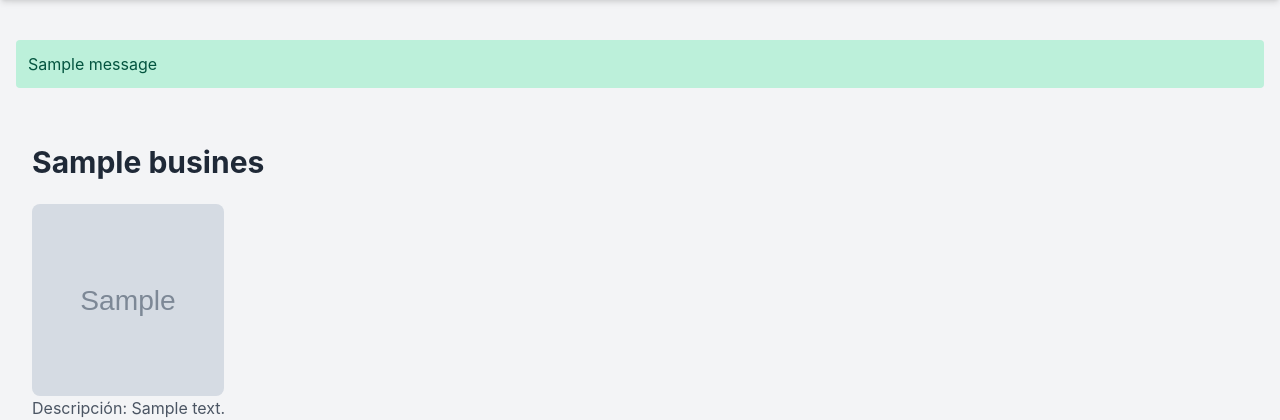
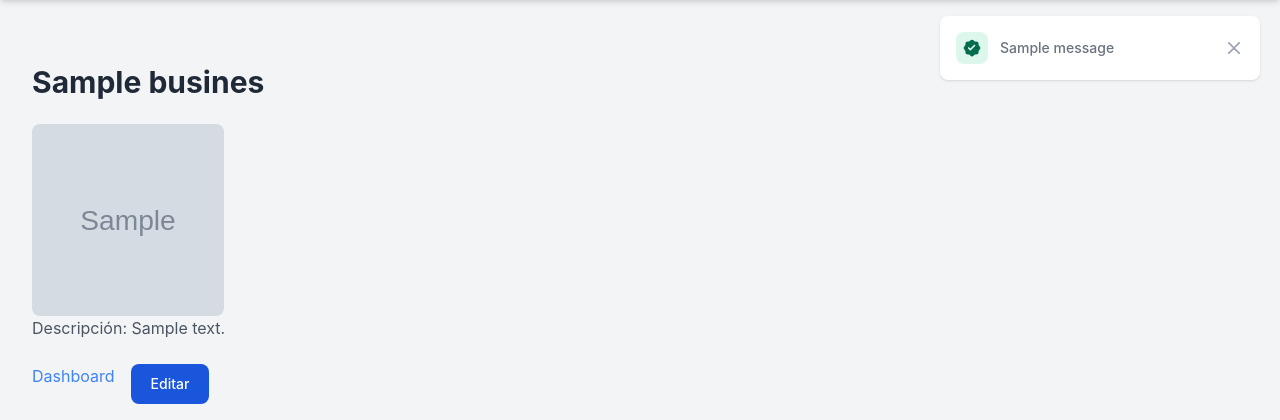
Before and after one commit to jravalug/salemanager, a Flask app: page /business/1 in a window 1280 px wide. Shown: the part 64-484 px from the top of the page. Run offline with Flask 2, Linux system fonts and the light colour scheme; tables that the repository leaves empty hold one stand-in row (values such as "Sample post"); grey boxes marked "Sample" are stand-in pictures; one stand-in notice (Sample message) is shown; style sheets or scripts are compiled from the project's sources; some libraries are stand-ins or nearby versions.

Commit message:
use toast for messages

```diff
--- a/app/templates/base.html
+++ b/app/templates/base.html
@@ -133,15 +133,123 @@
       <!-- Mensajes flash -->
       {% with messages = get_flashed_messages(with_categories=true) %}
         {% if messages %}
-          <div class="mb-8">
-            {% for category, message in messages %}
+          {% for category, message in messages %}
+            <!-- Componente Toast de Flowbite -->
+            <div
+              id="toast-{{ category }}"
+              class="fixed top-20 right-5 flex items-center w-full max-w-xs p-4 mb-4 text-gray-500 bg-white rounded-lg shadow-sm dark:text-gray-400 dark:bg-gray-800"
+              role="alert"
+            >
+              <!-- Icon -->
               <div
-                class="p-3 rounded-sm {{ 'bg-green-200 text-green-800' if category == 'success' else 'bg-red-200 text-red-800' }} dark:bg-green-800 dark:text-white"
+                class="inline-flex items-center justify-center shrink-0 w-8 h-8 rounded-lg
+                {% if category == 'success' %}
+                  bg-green-100 text-green-700 dark:bg-green-200
+                  dark:text-green-800
+                {% elif category == 'error' %}
+                  bg-red-100 text-red-700 dark:bg-red-200 dark:text-red-800
+                {% elif category == 'warning' %}
+                  bg-yellow-100 text-yellow-700 dark:bg-yellow-200
+                  dark:text-yellow-800
+                {% elif category == 'info' %}
+                  bg-blue-100 text-blue-700 dark:bg-blue-200 dark:text-blue-800
+                {% endif %}"
               >
-                {{ message }}
+                {% if category == 'success' %}
+                  <svg
+                    class="w-5 h-5"
+                    aria-hidden="true"
+                    xmlns="http://www.w3.org/2000/svg"
+                    width="24"
+                    height="24"
+                    fill="currentColor"
+                    viewBox="0 0 24 24"
+                  >
+                    <path
+                      fill-rule="evenodd"
+                      d="M12 2c-.791 0-1.55.314-2.11.874l-.893.893a.985.985 0 0 1-.696.288H7.04A2.984 2.984 0 0 0 4.055 7.04v1.262a.986.986 0 0 1-.288.696l-.893.893a2.984 2.984 0 0 0 0 4.22l.893.893a.985.985 0 0 1 .288.696v1.262a2.984 2.984 0 0 0 2.984 2.984h1.262c.261 0 .512.104.696.288l.893.893a2.984 2.984 0 0 0 4.22 0l.893-.893a.985.985 0 0 1 .696-.288h1.262a2.984 2.984 0 0 0 2.984-2.984V15.7c0-.261.104-.512.288-.696l.893-.893a2.984 2.984 0 0 0 0-4.22l-.893-.893a.985.985 0 0 1-.288-.696V7.04a2.984 2.984 0 0 0-2.984-2.984h-1.262a.985.985 0 0 1-.696-.288l-.893-.893A2.984 2.984 0 0 0 12 2Zm3.683 7.73a1 1 0 1 0-1.414-1.413l-4.253 4.253-1.277-1.277a1 1 0 0 0-1.415 1.414l1.985 1.984a1 1 0 0 0 1.414 0l4.96-4.96Z"
+                      clip-rule="evenodd"
+                    />
+                  </svg>
+                {% elif category == 'error' %}
+                  <svg
+                    class="w-5 h-5"
+                    aria-hidden="true"
+                    xmlns="http://www.w3.org/2000/svg"
+                    width="24"
+                    height="24"
+                    fill="currentColor"
+                    viewBox="0 0 24 24"
+                  >
+                    <path
+                      fill-rule="evenodd"
+                      d="M2 12C2 6.477 6.477 2 12 2s10 4.477 10 10-4.477 10-10 10S2 17.523 2 12Zm7.707-3.707a1 1 0 0 0-1.414 1.414L10.586 12l-2.293 2.293a1 1 0 1 0 1.414 1.414L12 13.414l2.293 2.293a1 1 0 0 0 1.414-1.414L13.414 12l2.293-2.293a1 1 0 0 0-1.414-1.414L12 10.586 9.707 8.293Z"
+                      clip-rule="evenodd"
+                    />
+                  </svg>
+                {% elif category == 'warning' %}
+                  <svg
+                    class="w-6 h-6"
+                    aria-hidden="true"
+                    xmlns="http://www.w3.org/2000/svg"
+                    width="24"
+                    height="24"
+                    fill="currentColor"
+                    viewBox="0 0 24 24"
+                  >
+                    <path
+                      fill-rule="evenodd"
+                      d="M2 12C2 6.477 6.477 2 12 2s10 4.477 10 10-4.477 10-10 10S2 17.523 2 12Zm11-4a1 1 0 1 0-2 0v5a1 1 0 1 0 2 0V8Zm-1 7a1 1 0 1 0 0 2h.01a1 1 0 1 0 0-2H12Z"
+                      clip-rule="evenodd"
+                    />
+                  </svg>
+                {% elif category == 'info' %}
+                  <svg
+                    class="w-6 h-6"
+                    aria-hidden="true"
+                    xmlns="http://www.w3.org/2000/svg"
+                    width="24"
+                    height="24"
+                    fill="currentColor"
+                    viewBox="0 0 24 24"
+                  >
+                    <path
+                      fill-rule="evenodd"
+                      d="M2 12C2 6.477 6.477 2 12 2s10 4.477 10 10-4.477 10-10 10S2 17.523 2 12Zm9.408-5.5a1 1 0 1 0 0 2h.01a1 1 0 1 0 0-2h-.01ZM10 10a1 1 0 1 0 0 2h1v3h-1a1 1 0 1 0 0 2h4a1 1 0 1 0 0-2h-1v-4a1 1 0 0 0-1-1h-2Z"
+                      clip-rule="evenodd"
+                    />
+                  </svg>
+                {% endif %}
+                <span class="sr-only">Check icon</span>
               </div>
-            {% endfor %}
-          </div>
+              <!-- Menssage -->
+              <div class="ml-3 text-sm font-medium">{{ message }}</div>
+              <!-- Close button -->
+              <button
+                type="button"
+                class="ms-auto -mx-1.5 -my-1.5 bg-white text-gray-400 hover:text-gray-900 rounded-lg focus:ring-2 focus:ring-gray-300 p-1.5 hover:bg-gray-100 inline-flex items-center justify-center h-8 w-8 dark:text-gray-500 dark:hover:text-white dark:bg-gray-800 dark:hover:bg-gray-700"
+                data-dismiss-target="#toast-{{ category }}"
+                aria-label="Close"
+              >
+                <span class="sr-only">Close</span>
+                <svg
+                  class="w-3 h-3"
+                  aria-hidden="true"
+                  xmlns="http://www.w3.org/2000/svg"
+                  fill="none"
+                  viewBox="0 0 14 14"
+                >
+                  <path
+                    stroke="currentColor"
+                    stroke-linecap="round"
+                    stroke-linejoin="round"
+                    stroke-width="2"
+                    d="m1 1 6 6m0 0 6 6M7 7l6-6M7 7l-6 6"
+                  />
+                </svg>
+              </button>
+            </div>
+          {% endfor %}
         {% endif %}
       {% endwith %}
       <!-- Bloque de contenido -->
```
